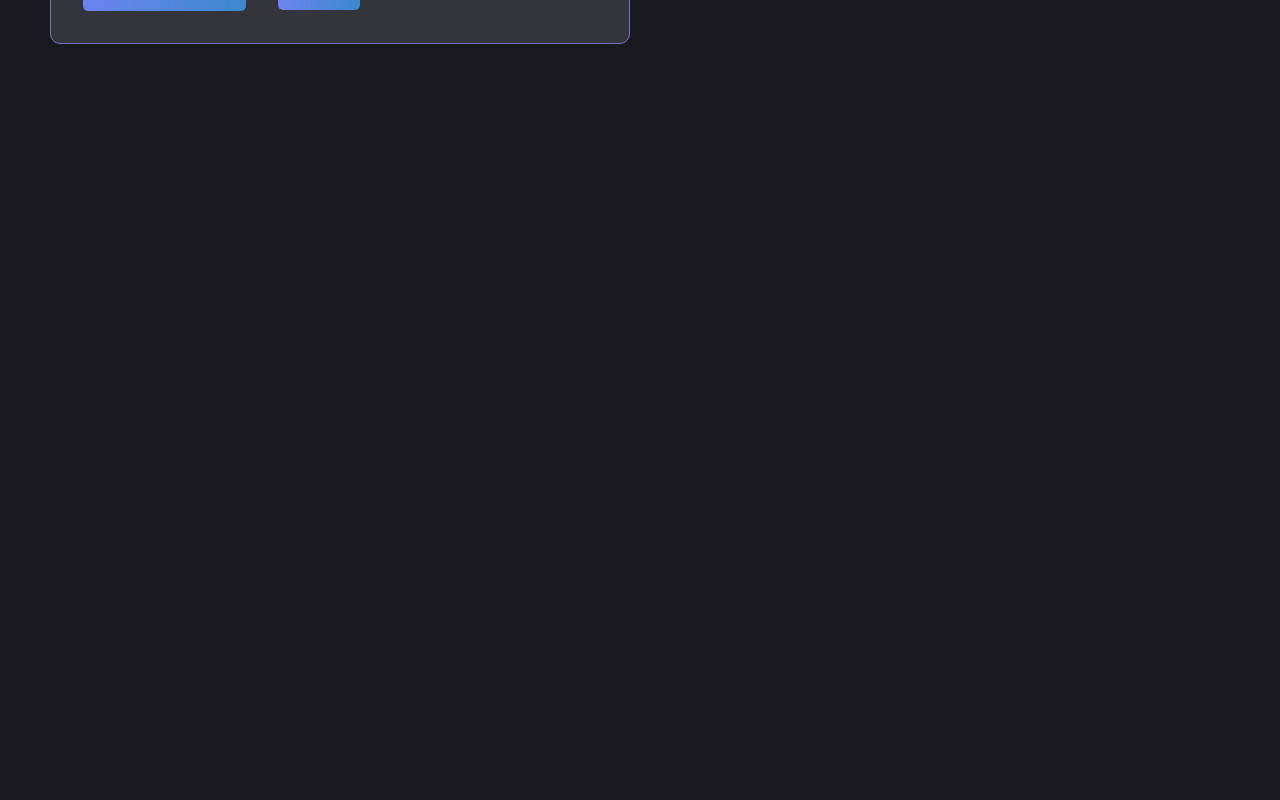
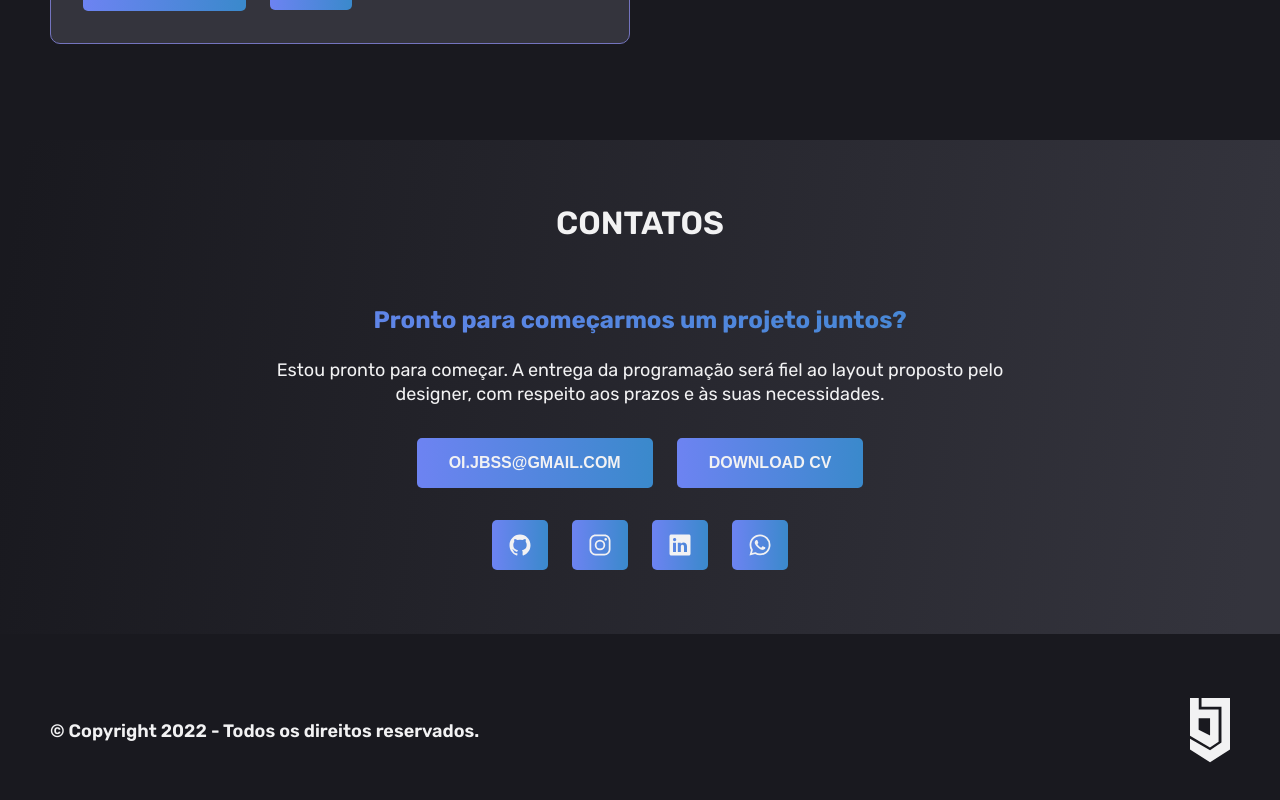
Before and after one commit to jacksonbrunoss/jacksonbruno, a React (Create React App) app: page / in a window 1280 px wide. Shown: the part 3117-3917 px from the top of the page. Before the commit the page ends 3257 px from the top, so only its background shows below. Built offline with nearby package versions, Linux system fonts and the light colour scheme.

Commit message:
Criando Contacts & Footer Components

```diff
--- a/src/App.js
+++ b/src/App.js
@@ -7,6 +7,8 @@ import Navbar from "./components/Navbar";
 import Hero from "./components/Hero";
 import About from "./components/About";
 import Projects from "./components/Projects";
+import Contact from "./components/Contact/";
+import Footer from "./components/Footer/";
 
 function App() {
   const [theme, setTheme] = useState("light");
@@ -34,6 +36,8 @@ function App() {
         <Hero />
         <About />
         <Projects />
+        <Contact />
+        <Footer />
       </>
     </ThemeProvider>
   );
--- /dev/null
+++ b/src/components/Contact/content.js
@@ -0,0 +1,36 @@
+import {
+  IoLogoInstagram,
+  IoLogoGithub,
+  IoLogoLinkedin,
+  IoLogoWhatsapp,
+} from "react-icons/io5";
+
+export const Icons = {
+  IoLogoGithub,
+  IoLogoInstagram,
+  IoLogoLinkedin,
+  IoLogoWhatsapp,
+};
+
+export const contatos = [
+  {
+    label: "IoLogoGithub",
+    name: "Github",
+    link: "https://github.com/jacksonbrunoss",
+  },
+  {
+    label: "IoLogoInstagram",
+    name: "Instagram",
+    link: "https://www.instagram.com/oi.jacksonbss/",
+  },
+  {
+    label: "IoLogoLinkedin",
+    name: "Linkedin",
+    link: "https://www.linkedin.com/in/jackson-bruno-6741791b0/",
+  },
+  {
+    label: "IoLogoWhatsapp",
+    name: "Whatsapp",
+    link: "https://api.whatsapp.com/send?phone=5586999159311&text=Ol%C3%A1%2C%20gostaria%20de%20falar%20com%20o%20Jackson%2C%20Frontend%20Developer.",
+  },
+];
--- /dev/null
+++ b/src/components/Contact/index.js
@@ -0,0 +1,124 @@
+import React from "react";
+import styled from "styled-components";
+
+import TitleSection from "../TitleSection";
+import Cv from "../ButtonCV";
+
+import { contatos, Icons } from "./content";
+
+const Contact = () => {
+  return (
+    <ContactBox id="contatos">
+      <Container>
+        <WrapperContact>
+          <TitleSection text="Contatos" />
+          <ContentContact>
+            <h4>Pronto para começarmos um projeto juntos?</h4>
+            <p>
+              Estou pronto para começar. A entrega da programação será fiel ao
+              layout proposto pelo designer, com respeito aos prazos e às suas
+              necessidades.
+            </p>
+            <ContentContactAction>
+              <a href="#">
+                <button>oi.jbss@gmail.com</button>
+              </a>
+              <Cv />
+            </ContentContactAction>
+            <ContactIcons>
+              <ul>
+                {contatos.map((item, i) => {
+                  const Icon = Icons[item.label];
+                  return (
+                    <li key={i}>
+                      <a href={item.link} target="_blanck">
+                        <button>
+                          <Icon />
+                        </button>
+                      </a>
+                    </li>
+                  );
+                })}
+              </ul>
+            </ContactIcons>
+          </ContentContact>
+        </WrapperContact>
+      </Container>
+    </ContactBox>
+  );
+};
+const ContactBox = styled.section`
+  width: 100%;
+  background: var(--color-linear-b);
+`;
+const Container = styled.div`
+  max-width: var(--desktop);
+  margin: 0 auto;
+`;
+const WrapperContact = styled.section`
+  width: 100%;
+  padding: var(--64px) 0px;
+`;
+const ContentContact = styled.div`
+  width: 100%;
+  text-align: center;
+  margin: 0 auto;
+  > h4 {
+    font-size: var(--24px);
+    background: var(--color-linear-a);
+    -webkit-background-clip: text;
+    -webkit-text-fill-color: transparent;
+  }
+  > p {
+    font-size: var(--18px);
+    max-width: 780px;
+    line-height: var(--24px);
+    margin: 0 auto;
+    padding-top: var(--24px);
+    padding-bottom: var(--32px);
+  }
+`;
+const ContentContactAction = styled.div`
+  width: 100%;
+  > a {
+    button {
+      background: var(--color-linear-a);
+      color: var(--color-light-b);
+      border-radius: 5px;
+      cursor: pointer;
+      height: 50px;
+      padding: 0px var(--32px);
+      transition: 0.2s;
+      text-transform: uppercase;
+      font-weight: bold;
+      border: none;
+      margin-right: var(--24px);
+    }
+  }
+`;
+const ContactIcons = styled.div`
+  width: 100%;
+  padding-top: var(--32px);
+  > ul {
+    display: flex;
+    justify-content: center;
+    gap: var(--24px);
+    > li {
+      > a {
+        > button {
+          display: flex;
+          align-items: center;
+          min-height: 50px;
+          padding: 0px var(--16px);
+          font-size: var(--24px);
+          background: var(--color-linear-a);
+          color: var(--color-light-b);
+          border: none;
+          border-radius: 5px;
+          cursor: pointer;
+        }
+      }
+    }
+  }
+`;
+export default Contact;
--- /dev/null
+++ b/src/components/Footer/index.js
@@ -0,0 +1,37 @@
+import React from "react";
+import styled from "styled-components";
+import { ReactComponent as Brand } from "../../images/brand.svg";
+
+const footer = () => {
+  const dataAtual = new Date();
+  const year = dataAtual.getFullYear();
+  return (
+    <FooterBox>
+      <Container>
+        <WrapperFooter>
+          <p>© Copyright {year} - Todos os direitos reservados.</p>
+          <Brand />
+        </WrapperFooter>
+      </Container>
+    </FooterBox>
+  );
+};
+const FooterBox = styled.section`
+  width: 100%;
+`;
+const Container = styled.div`
+  max-width: var(--desktop);
+  margin: 0 auto;
+`;
+const WrapperFooter = styled.section`
+  width: 100%;
+  padding: var(--64px) 0px;
+  display: flex;
+  justify-content: space-between;
+  align-items: center;
+  > p {
+    font-size: var(--18px);
+    font-weight: 600;
+  }
+`;
+export default footer;
--- a/src/components/Projects/index.js
+++ b/src/components/Projects/index.js
@@ -107,7 +107,7 @@ const CardProjectInfo = styled.div`
   > footer {
     padding: 0px var(--32px) var(--32px) var(--32px);
     > a {
-      margin-right: var(--32px);
+      margin-right: var(--24px);
       button {
         background: var(--color-linear-a);
         color: var(--color-light-b);
```
